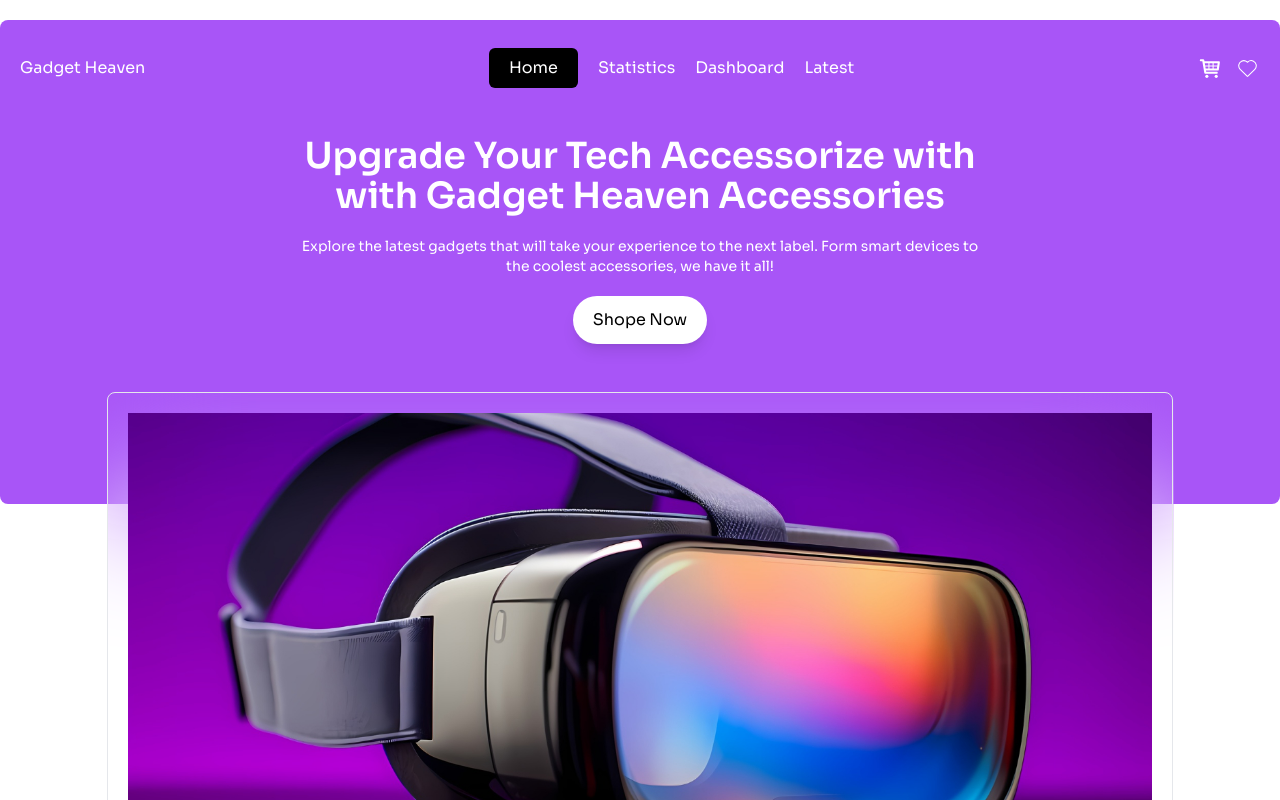
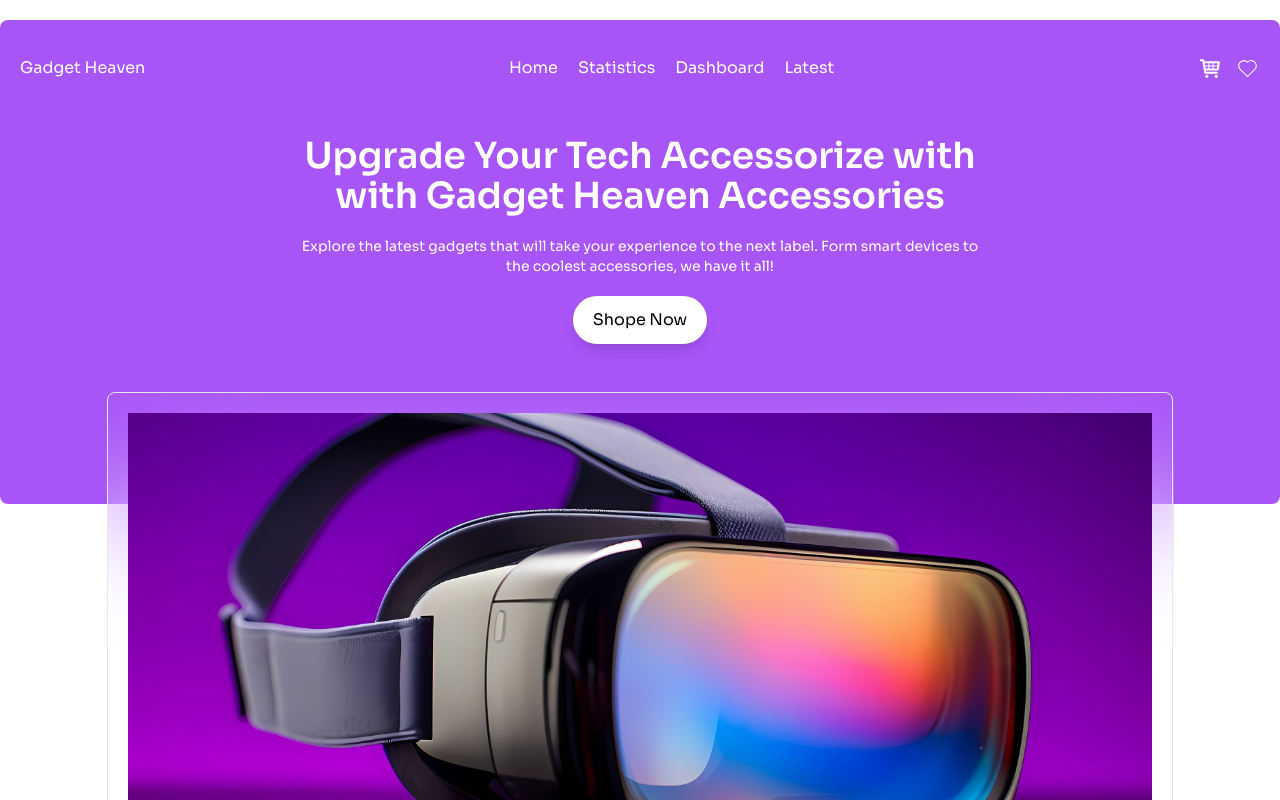
Before and after one commit to programming-hero-web-course-4/b10a8-gadget-heaven-hirock0, a React (Vite) app: page / in a window 1280 px wide. Shown: the top 800 px of the page. Built offline with nearby package versions, Linux system fonts and the light colour scheme; a web font is replaced by a local one.

Commit message:
some nav btn retouch

```diff
--- a/src/components/NavBar/NavBar.jsx
+++ b/src/components/NavBar/NavBar.jsx
@@ -5,6 +5,25 @@ import { LuMenu } from "react-icons/lu";
 import { TiShoppingCart } from "react-icons/ti";
 import { CiHeart } from "react-icons/ci";
 import { useAppContext } from "../../AppContextProvider";
+
+const NavRoutes = [
+  {
+    path: "/",
+    title: "Home",
+  },
+  {
+    path: "/statistics",
+    title: "Statistics",
+  },
+  {
+    path: "/Dashboard",
+    title: "Dashboard",
+  },
+  {
+    path: "/latest_update",
+    title: "Latest",
+  },
+];
 
 const NavBar = () => {
   const { carts, wishlists } = useAppContext();
@@ -15,6 +34,11 @@ const NavBar = () => {
   const [menuFlag, setMenuFlag] = useState(false);
   const [cartFlag, setCartFlag] = useState(false);
   const [wishlistFlag, setWishlistFlag] = useState(false);
+  const [navRouteFlag, setNavRouteFlag] = useState(null);
+
+  const onNavRoute = (idx) => {
+    setNavRouteFlag(idx);
+  };
 
   const CartTotalPrice = carts?.reduce(
     (accumulate, item) => accumulate + item.price,
@@ -24,6 +48,7 @@ const NavBar = () => {
     (accumulate, item) => accumulate + item.price,
     0
   );
+
   useEffect(() => {
     window.addEventListener("scroll", (e) => {
       const hightData = ref.current.getBoundingClientRect();
@@ -72,38 +97,19 @@ const NavBar = () => {
             onClick={(e) => e.stopPropagation()}
             className={`  flex items-center gap-5 max-md:flex-col max-md:items-start `}
           >
-            <NavLink
-              to={"/"}
-              className={({ isActive }) =>
-                isActive && " bg-black py-2 px-5 rounded-md text-white"
-              }
-            >
-              <li>Home</li>
-            </NavLink>
-            <NavLink
-              to={"/statistics"}
-              className={({ isActive }) =>
-                isActive && " bg-black py-2 px-5 rounded-md text-white"
-              }
-            >
-              <li>Statistics</li>
-            </NavLink>
-            <NavLink
-              to={"/dashboard"}
-              className={({ isActive }) =>
-                isActive && " bg-black py-2 px-5 rounded-md text-white"
-              }
-            >
-              <li>Dashboard</li>
-            </NavLink>
-            <NavLink
-              to={"/latest_update"}
-              className={({ isActive }) =>
-                isActive && " bg-black py-2 px-5 rounded-md text-white"
-              }
-            >
-              <li>Latest</li>
-            </NavLink>
+            {NavRoutes.map((item, index) => (
+              <NavLink
+                key={index}
+                to={item.path}
+                className={`${
+                  navRouteFlag === index &&
+                  " bg-slate-800 px-4 py-2 rounded-lg text-white"
+                }`}
+                onClick={() => onNavRoute(index)}
+              >
+                <li>{item.title}</li>
+              </NavLink>
+            ))}
           </ul>
         </div>
         <div className=" relative flex items-center gap-3">
```
Also changed, not shown: 1 other file (tests, documents, lock files or other folders).
